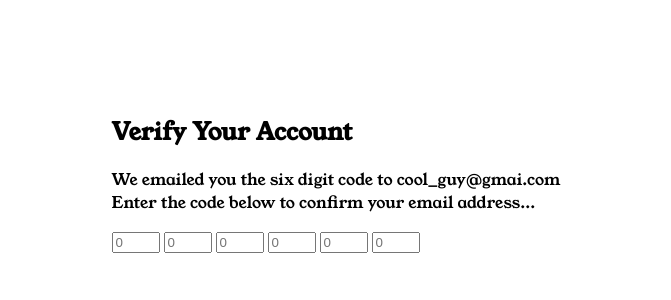
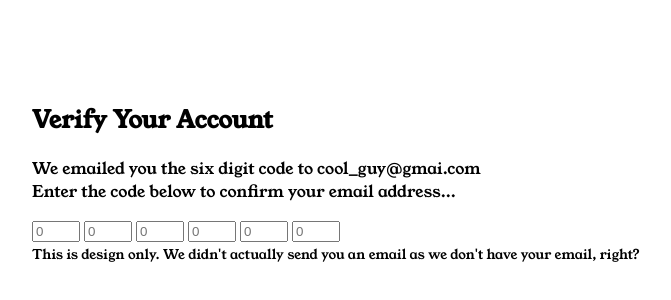
Before and after one commit to SGsubuuu-2322/Verify_Account-UI, a plain HTML site: page index.html in a window 1280 px wide. Shown: the part 226-526 px from the top of the page, without its empty margins (304-975 px from the left). Drawn offline with Linux system fonts and the light colour scheme.

Commit message:
Added small information to the  structure code...

```diff
--- a/index.html
+++ b/index.html
@@ -63,6 +63,11 @@
           required
         />
       </div>
+
+      <small class="info">
+        This is design only. We didn't actually send you an email as we don't
+        have your email, right?
+      </small>
     </div>
 
     <script src="script.js"></script>
```
